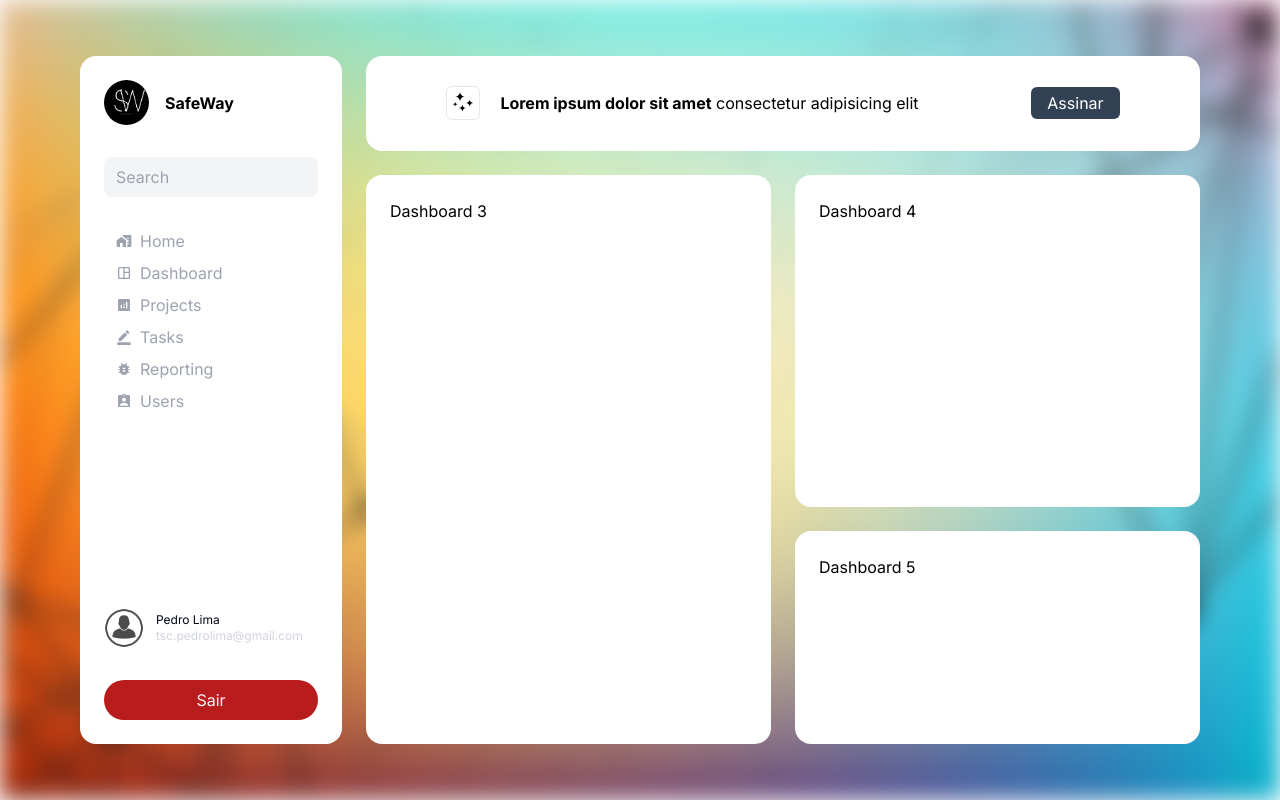
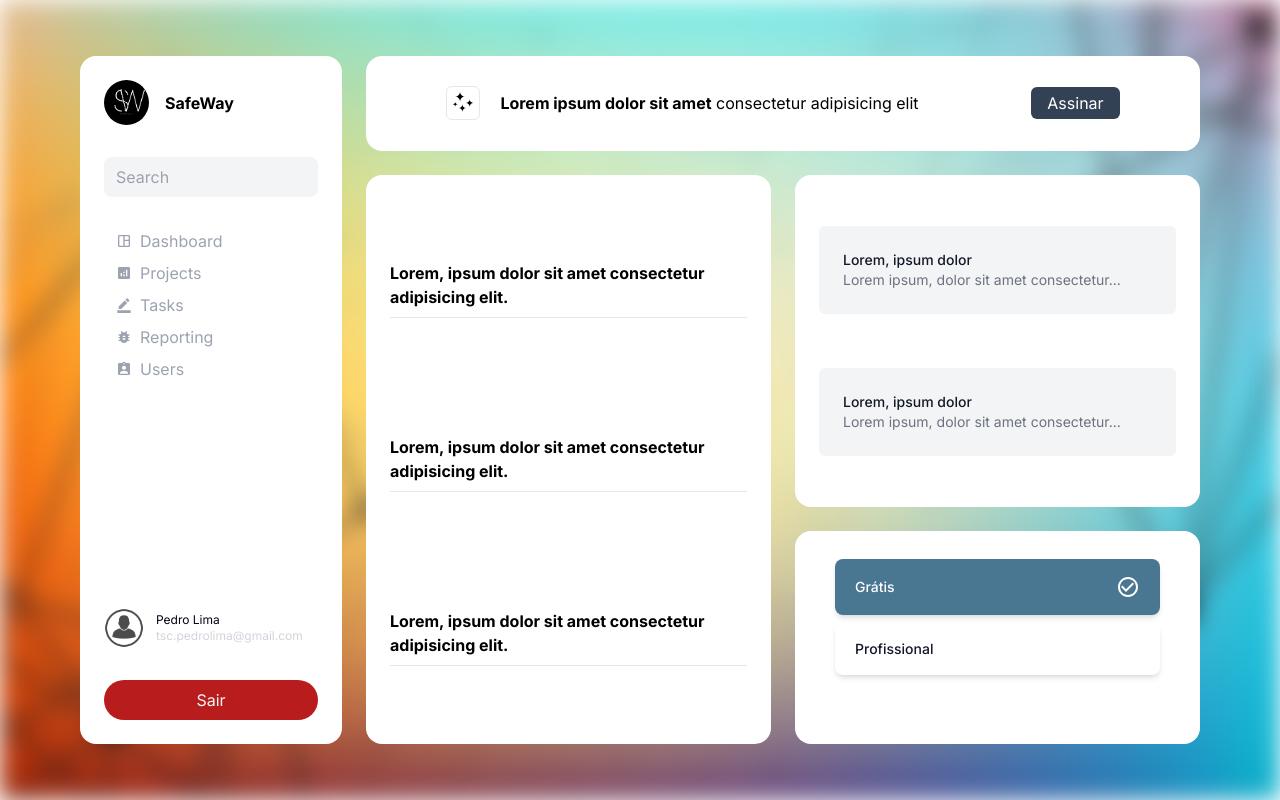
Before and after one commit to pedroalima/safeway, a Next.js app: page /dashboard in a window 1280 px wide. Built offline with nearby package versions, Linux system fonts and the light colour scheme.

Commit message:
style: add complete desktop layout

```diff
--- a/src/app/(private)/dashboard/page.tsx
+++ b/src/app/(private)/dashboard/page.tsx
@@ -4,14 +4,11 @@ import Link from "next/link";
 import cookie from "js-cookie";
 import { useRouter } from "next/navigation";
 import { WiStars } from "react-icons/wi";
-import { MdOutlineSpaceDashboard, MdHomeWork, MdAnalytics, MdBorderColor, MdBugReport, MdAssignmentInd  } from "react-icons/md";
+import { MdOutlineSpaceDashboard, MdAnalytics, MdBorderColor, MdBugReport, MdAssignmentInd, MdCheckCircleOutline  } from "react-icons/md";
+import { Disclosure, RadioGroup } from "@headlessui/react";
+import { useState } from "react";
 
 const navLinks = [
-  {
-    title: "Home",
-    slug: "/",
-    icon: <MdHomeWork />
-  },
   {
     title: "Dashboard",
     slug: "/dashboard",
@@ -19,28 +16,64 @@ const navLinks = [
   },
   {
     title: "Projects",
-    slug: "/",
+    slug: "#",
     icon: <MdAnalytics  />
   },
   {
     title: "Tasks",
-    slug: "/",
+    slug: "#",
     icon: <MdBorderColor  />
   },
   {
     title: "Reporting",
-    slug: "/",
+    slug: "#",
     icon: <MdBugReport   />
   },
   {
     title: "Users",
-    slug: "/",
+    slug: "#",
     icon: <MdAssignmentInd  />
   }
 ];
 
+const disclosureItens = [
+  {
+    title: "Lorem, ipsum dolor sit amet consectetur adipisicing elit.",
+    description: "Lorem ipsum, dolor sit amet consectetur adipisicing elit. Temporibus corrupti maiores ipsa ex facilis, sint culpa non nihil."
+  },
+  {
+    title: "Lorem, ipsum dolor sit amet consectetur adipisicing elit.",
+    description: "Lorem ipsum, dolor sit amet consectetur adipisicing elit. Temporibus corrupti maiores ipsa ex facilis, sint culpa non nihil."
+  },
+  {
+    title: "Lorem, ipsum dolor sit amet consectetur adipisicing elit.",
+    description: "Lorem ipsum, dolor sit amet consectetur adipisicing elit. Temporibus corrupti maiores ipsa ex facilis, sint culpa non nihil."
+  },
+];
+
+const cardItens = [
+  {
+    title: "Lorem, ipsum dolor",
+    description: "Lorem ipsum, dolor sit amet consectetur..."
+  },
+  {
+    title: "Lorem, ipsum dolor",
+    description: "Lorem ipsum, dolor sit amet consectetur..."
+  },
+];
+
+const plans = [
+  {
+    name: "Grátis",
+  },
+  {
+    name: "Profissional",
+  },
+];
+
 export default function Dashboard() {
   const router = useRouter();
+  const [selected, setSelected] = useState(plans[0]);
 
   const handleLogout = () => {
     cookie.remove("auth_user");
@@ -59,6 +92,7 @@ export default function Dashboard() {
       </div>
 
       <div className="px-20 py-14 h-full grid grid-cols-8 grid-rows-6 gap-6">
+        {/* Dashboard 1 */}
         <div className="bg-white col-start-1 col-end-3 row-start-1 row-end-7 rounded-2xl p-6 flex flex-col gap-8">
           <div className="flex justify-start items-center gap-4">
             <Image
@@ -96,8 +130,8 @@ export default function Dashboard() {
             className="bg-red-700 hover:bg-red-800 text-slate-100 rounded-full p-2 cursor-pointer"
           >Sair</button>
         </div>
-
         <div className="bg-white col-start-3 col-end-9 row-start-1 row-end-2 rounded-2xl p-6 flex justify-around items-center">
+          {/* Dashboard 2 */}
           <div className="flex items-center gap-5">
             <div className="border rounded-md">
               <WiStars size="2rem" />
@@ -106,16 +140,78 @@ export default function Dashboard() {
           </div>
           <button className="bg-slate-700 hover:bg-slate-800 text-white rounded-md px-4 py-1">Assinar</button>
         </div>
-
-        <div className="bg-white col-start-3 col-end-6 row-start-2 row-end-7 rounded-2xl p-6">
-
-          <h1>Dashboard 3</h1>
+        <div className="bg-white col-start-3 col-end-6 row-start-2 row-end-7 rounded-2xl p-6 flex flex-col justify-around">
+          {/* Dashboard 3 */}
+          {disclosureItens.map((item, i) => (
+            <div key={i} className="border-b">
+              <Disclosure>
+                <Disclosure.Button className="py-2 text-left font-bold">
+                  {item.title}
+                </Disclosure.Button>
+                <Disclosure.Panel className="text-gray-500">
+                  {item.description}
+                </Disclosure.Panel>
+              </Disclosure>
+            </div>
+          ))}
         </div>
-        <div className="bg-white col-start-6 col-end-9 row-start-2 row-end-5 rounded-2xl p-6">
-          <h1>Dashboard 4</h1>
+        <div className="bg-white col-start-6 col-end-9 row-start-2 row-end-5 rounded-2xl p-6 flex flex-col justify-around">
+          {/* Dashboard 4 */}
+          {cardItens.map((item, i) => (
+            <div key={i} className="bg-gray-100 p-4 rounded-md">
+              <a
+                href="##"
+                className="flow-root rounded-md px-2 py-2 transition duration-150 ease-in-out hover:bg-gray-200 focus:outline-none focus-visible:ring focus-visible:ring-orange-500/50"
+              >
+                <span className="flex items-center">
+                  <span className="text-sm font-medium text-gray-900">
+                    {item.title}
+                  </span>
+                </span>
+                <span className="block text-sm text-gray-500">
+                  {item.description}
+                </span>
+              </a>
+            </div>
+          ))}
         </div>
         <div className="bg-white col-start-6 col-end-9 row-start-5 row-end-7 rounded-2xl p-6">
-          <h1>Dashboard 5</h1>
+          {/* Dashboard 5 */}
+          <div className="w-full px-4 py-1">
+            <div className="mx-auto w-full max-w-md">
+              <RadioGroup value={selected} onChange={setSelected}>
+                <RadioGroup.Label className="sr-only">Server size</RadioGroup.Label>
+                <div className="space-y-2">
+                  {plans.map((plan) => (
+                    <RadioGroup.Option key={plan.name} value={plan}  className={ ({ active, checked }) =>
+                      `${active ? "ring-2 ring-white/60 ring-offset-2 ring-offset-sky-300" : ""}
+                      ${checked ? "bg-sky-900/75 text-white" : "bg-white"}
+                      relative flex cursor-pointer rounded-lg px-5 py-4 shadow-md focus:outline-none`
+                    }>
+                      {({ checked }) => (
+                        <>
+                          <div className="flex w-full items-center justify-between">
+                            <div className="flex items-center">
+                              <div className="text-sm">
+                                <RadioGroup.Label as="p" className={`font-medium  ${ checked ? "text-white" : "text-gray-900" }`}>
+                                  {plan.name}
+                                </RadioGroup.Label>
+                              </div>
+                            </div>
+                            {checked && (
+                              <div className="shrink-0 text-white">
+                                <MdCheckCircleOutline className="h-6 w-6" />
+                              </div>
+                            )}
+                          </div>
+                        </>
+                      )}
+                    </RadioGroup.Option>
+                  ))}
+                </div>
+              </RadioGroup>
+            </div>
+          </div>
         </div>
       </div>
 
```
